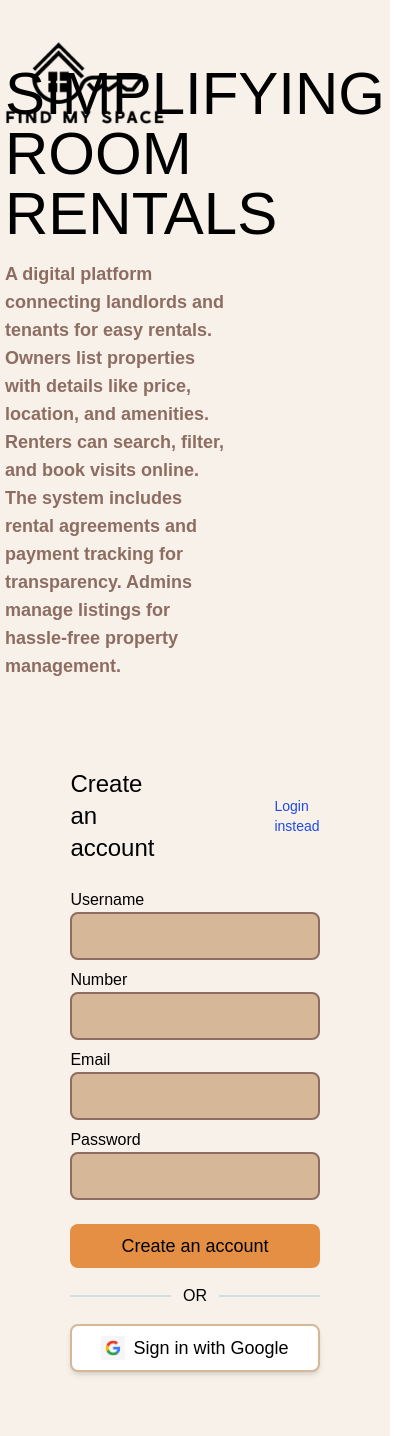
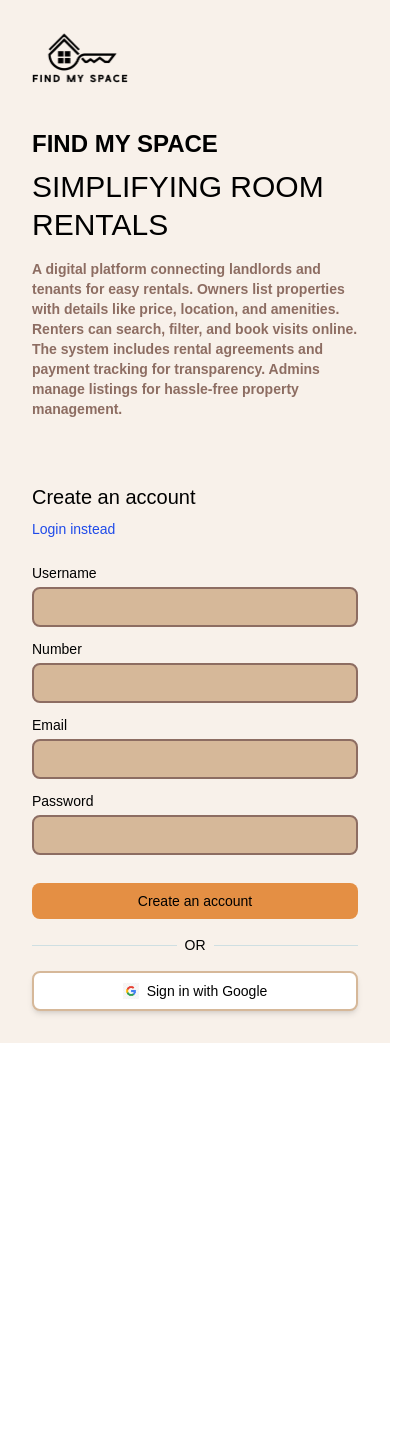
Before and after one commit to rojanshrestha12/FindMySpace, a React (Vite) app in the folder frontend/: page /register in a window 390 px wide. Shown: the whole page, 417 px wide, since content can reach past the window. After the commit the page ends 1043 px from the top, so only its background shows below. Built offline with nearby package versions, Linux system fonts and the light colour scheme.

Commit message:
PropertyForm, responsive login and register page

```diff
--- a/frontend/src/pages/Login.jsx
+++ b/frontend/src/pages/Login.jsx
@@ -46,21 +46,22 @@ function Login() {
   };
 
   return (
-    <div className="flex items-center justify-center min-h-screen bg-[#f8f1ea] px-4">
+    <div className="flex items-center justify-center min-h-screen bg-[#f8f1ea] px-4 sm:px-0"> {/* Added sm:px-0 */}
       <div className="flex flex-col md:flex-row items-center w-full max-w-full bg-[#f8f1ea] rounded-lg p-8 md:px-8 md:pb-4">
-        {/* Left Section */}
-        <div className="flex-3 md:text-left pl-20 pr-40 ">
-          <div className="flex items-center space-x-3 mb-6">
-            <img src="/assets/logo.png" alt="Logo" className="w-40 absolute top-10" />
-
+        {/* Left Section - Only changed padding/margins for mobile */}
+        <div className="flex-3 md:text-left pl-4 md:pl-20 pr-4 md:pr-40"> {/* Responsive padding */}
+          <div className="flex items-center justify-center md:justify-start space-x-3 mb-6"> {/* Centered logo on mobile */}
+            <img src="/assets/logo.png" alt="Logo" className="w-32 md:w-40 absolute top-4 md:top-10" /> {/* Responsive size/position */}
           </div>
-          <h2 className="text-4xl font-bold mt-40 mb-6 max-w-md">SIMPLIFYING ROOM RENTALS</h2>
-          <img src= "/assets/illustration.jpg" className="w-150" />
+          <h2 className="text-2xl md:text-4xl font-bold mt-20 md:mt-40 mb-6 max-w-md"> {/* Responsive text size */}
+            SIMPLIFYING ROOM RENTALS
+          </h2>
+          <img src="/assets/illustration.jpg" className="w-full max-w-xs md:max-w-full" /> {/* Responsive image */}
         </div>
 
-        {/* Right Section */}
-        <div className="flex-2 mr-15">
-          <h2 className="text-3xl mb-6 flex items-center justify-left">
+        {/* Right Section - Only added mobile margin */}
+        <div className="flex-2 mr-0 md:mr-15 mt-8 md:mt-0"> {/* Added mt-8 for mobile spacing */}
+          <h2 className="text-2xl md:text-3xl mb-6 flex items-center justify-center md:justify-left"> {/* Centered on mobile */}
             Welcome Back 👋
           </h2>
 
@@ -100,7 +101,6 @@ function Login() {
             </button>
           </form>
 
-
           <div class="flex items-center w-full gap-3 mt-4 mb-4">
             <div class="flex-grow h-[2px] bg-[#cfdfe2]"></div>
             <span class=" whitespace-nowrap">OR</span>
@@ -117,8 +117,8 @@ function Login() {
           </button>
 
           <p className="text-Md text-black mb-2 mt-4 text-center">
-              Don't you have an account? {" "}
-              <Link to="/register" className="text-Md text-[#1E4AE9] font-normal ">
+            Don't you have an account?{" "}
+            <Link to="/register" className="text-Md text-[#1E4AE9] font-normal">
               Sign up
             </Link>
           </p>
--- a/frontend/src/pages/Register.jsx
+++ b/frontend/src/pages/Register.jsx
@@ -1,6 +1,6 @@
 import { useState } from "react";
 import { Link, useNavigate } from "react-router-dom";
-import { registerWithEmail, handleGoogleSignIn } from "../auth/auth"; // Import updated auth functions
+import { registerWithEmail, handleGoogleSignIn } from "../auth/auth";
 
 function Register() {
   const [username, setUsername] = useState("");
@@ -10,7 +10,6 @@ function Register() {
   const [loading, setLoading] = useState(false);
   const navigate = useNavigate();
 
-  // Handle user registration
   const handleRegister = async (e) => {
     e.preventDefault();
     setLoading(true);
@@ -25,7 +24,6 @@ function Register() {
     setLoading(false);
   };
 
-  // Handle Google Sign-In
   const handleGoogleLogin = async () => {
     const response = await handleGoogleSignIn();
     if (response.success) {
@@ -36,83 +34,102 @@ function Register() {
   };
 
   return (
-    <div className="flex items-center justify-center min-h-screen bg-[#f8f1ea] px-4">
-      <div className="flex flex-col md:flex-row items-center w-full max-w-full bg-[#f8f1ea] rounded-lg p-8 md:px-20 md:pb-4">
+    <div className="min-h-screen bg-[#f8f1ea] flex flex-col items-center justify-center p-4 sm:p-8">
+      {/* Main Container */}
+      <div className="w-full max-w-6xl bg-[#f8f1ea] flex flex-col lg:flex-row gap-8">
+        {/* Left Section */}
+        <div className="w-full lg:w-1/2 relative p-4 sm:p-8">
+          {/* Logo */}
+          <img
+            src="/assets/logo.png"
+            alt="Logo"
+            className="w-24 sm:w-32 absolute top-0 left-0 mt-4 ml-4 sm:mt-6 sm:ml-6"
+          />
 
-        {/* Left Section */}
-        <div className="flex-2 p-8">
-        <img src="/assets/logo.png" alt="Logo" className="w-40 absolute top-10" />
-          <h2 className="text-6xl  mb-4">SIMPLIFYING ROOM RENTALS</h2>
-          <p className="text-lg font-bold mb-6 mr-40 text-[#8d6d62]">
+          {/* Content */}
+          <div className="mt-24 sm:mt-32">
+            <h1 className="text-2xl sm:text-3xl md:text-4xl font-bold mb-2">FIND MY SPACE</h1>
+            <h2 className="text-3xl sm:text-4xl md:text-5xl lg:text-6xl font-normal mb-4 sm:mb-6 leading-tight">
+              SIMPLIFYING ROOM RENTALS
+            </h2>
+            <p className="text-sm sm:text-base md:text-lg font-bold text-[#8d6d62]">
               A digital platform connecting landlords and tenants for easy rentals. Owners list properties with details like price, location, and amenities. Renters can search, filter, and book visits online. The system includes rental agreements and payment tracking for transparency. Admins manage listings for hassle-free property management.
             </p>
           </div>
+        </div>
 
         {/* Right Section */}
-        <div className="flex-1 p-8">
-          <h2 className="text-2xl mb-6 flex items-center gap-30">
-            Create an account
-            <span className="text-sm font-normal">
-              <Link to="/login" className="text-[#1E4AE9]">Login instead</Link>
-            </span>
-          </h2>
+        <div className="w-full lg:w-1/2 p-4 sm:p-8">
+          {/* Header */}
+          <div className="flex flex-col sm:flex-row sm:justify-between sm:items-center mb-6 sm:mb-8">
+            <h2 className="text-xl sm:text-2xl mb-2 sm:mb-0">Create an account</h2>
+            <Link to="/login" className="text-sm text-[#1E4AE9]">Login instead</Link>
+          </div>
 
-          <form onSubmit={handleRegister}>
-            <label>Username</label>
+          {/* Form */}
+          <form onSubmit={handleRegister} className="space-y-3 sm:space-y-4">
+            <div>
+              <label className="block mb-1 text-sm sm:text-base">Username</label>
               <input
                 type="text"
                 required
-              className="w-full p-2 mb-2 border-2 border-[#8d6d62] rounded-lg bg-[#d6b899] text-black text-lg"
+                className="w-full p-2 text-sm sm:text-base border-2 border-[#8d6d62] rounded-lg bg-[#d6b899]"
                 onChange={(e) => setUsername(e.target.value)}
               />
+            </div>
 
-            <label>Number</label>
+            <div>
+              <label className="block mb-1 text-sm sm:text-base">Number</label>
               <input
                 type="text"
                 required
-              className="w-full p-2 mb-2 border-2 border-[#8d6d62] rounded-lg bg-[#d6b899] text-black text-lg"
+                className="w-full p-2 text-sm sm:text-base border-2 border-[#8d6d62] rounded-lg bg-[#d6b899]"
                 onChange={(e) => setPhone(e.target.value)}
               />
+            </div>
 
-            <label>Email</label>
+            <div>
+              <label className="block mb-1 text-sm sm:text-base">Email</label>
               <input
                 type="email"
                 required
-              className="w-full p-2 mb-2 border-2 border-[#8d6d62] rounded-lg bg-[#d6b899] text-black text-lg"
+                className="w-full p-2 text-sm sm:text-base border-2 border-[#8d6d62] rounded-lg bg-[#d6b899]"
                 onChange={(e) => setEmail(e.target.value)}
               />
+            </div>
 
-            <label>Password</label>
+            <div>
+              <label className="block mb-1 text-sm sm:text-base">Password</label>
               <input
                 type="password"
                 required
-              className="w-full p-2 mb-2 border-2 border-[#8d6d62] rounded-lg bg-[#d6b899] text-black text-lg"
+                className="w-full p-2 text-sm sm:text-base border-2 border-[#8d6d62] rounded-lg bg-[#d6b899]"
                 onChange={(e) => setPassword(e.target.value)}
               />
+            </div>
 
-            {/* Submit Button */}
             <button
               type="submit"
-              className="w-full py-2 bg-[#e48f44] text-black text-lg rounded-lg cursor-pointer hover:bg-[#d67d3b] mt-4 mb-4"
+              className="w-full py-2 text-sm sm:text-base bg-[#e48f44] rounded-lg hover:bg-[#d67d3b] mt-4 sm:mt-6"
               disabled={loading}
             >
               {loading ? "Creating account..." : "Create an account"}
             </button>
           </form>
 
-          {/* OR Separator */}
-          <div class="flex items-center w-full gap-3 mb-4">
-            <div class="flex-grow h-[2px] bg-[#cfdfe2]"></div>
-            <span class=" whitespace-nowrap">OR</span>
-            <div class="flex-grow h-[2px] bg-[#cfdfe2]"></div>
+          {/* Divider */}
+          <div className="flex items-center my-4 sm:my-6">
+            <div className="flex-grow h-[1px] sm:h-[2px] bg-[#cfdfe2]"></div>
+            <span className="px-2 sm:px-4 text-sm sm:text-base">OR</span>
+            <div className="flex-grow h-[1px] sm:h-[2px] bg-[#cfdfe2]"></div>
           </div>
 
-          {/* Google Sign-in Button */}
+          {/* Google Button */}
           <button
-            className="w-full flex items-center justify-center py-2 bg-white border-2 border-[#d6b899] text-black text-lg rounded-lg shadow-md hover:bg-gray-100"
+            className="w-full flex items-center justify-center py-2 text-sm sm:text-base bg-white border-2 border-[#d6b899] rounded-lg shadow-md hover:bg-gray-100"
             onClick={handleGoogleLogin}
           >
-            <img src="/assets/google_logo.png" alt="Google" className="w-6 mr-2" />
+            <img src="/assets/google_logo.png" alt="Google" className="w-4 sm:w-6 mr-2" />
             Sign in with Google
           </button>
         </div>
```
Also changed, not shown: frontend/src/pages/PropertyForm.jsx (+164 -39 lines), frontend/src/pages/Dashboard.jsx (line endings or trailing spaces), 1 other file (tests, documents, lock files or other folders). Lines whose indentation alone changed are shown as unchanged.
